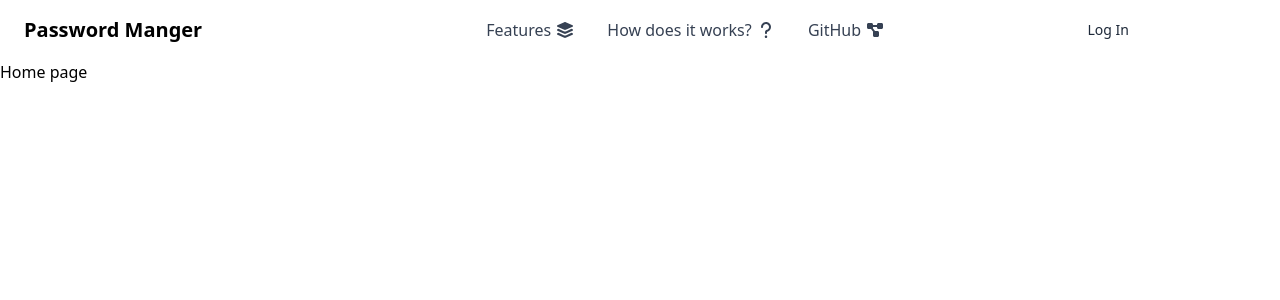
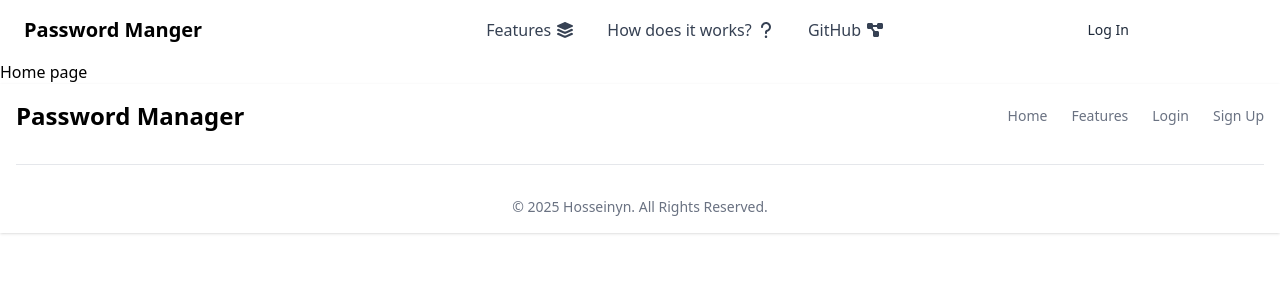
Before and after one commit to hosseinyn/express-react-passwordManager, a React (Vite) app in the folder frontend/: page / in a window 1280 px wide. Shown: the top 300 px of the page. Built offline with nearby package versions, Linux system fonts and the light colour scheme.

Commit message:
Add footer

```diff
--- a/frontend/src/App.jsx
+++ b/frontend/src/App.jsx
@@ -1,6 +1,7 @@
 import { BrowserRouter , Routes , Route } from "react-router-dom"
 
 import Header from "./components/Header"
+import Footer from "./components/Footer"
 import Home from "./pages/Home"
 
 function App() {
@@ -10,6 +11,7 @@ function App() {
     <Routes>
       <Route path="/" element={<Home />} />
     </Routes>
+    <Footer />
     </BrowserRouter>
   )
 }
--- /dev/null
+++ b/frontend/src/components/Footer.jsx
@@ -0,0 +1,49 @@
+import { Link } from "react-router-dom";
+import { Link as ScrollLink } from "react-scroll";
+
+const Footer = () => {
+  return (
+    <footer className="bg-white shadow-sm dark:bg-gray-700">
+      <div className="mx-aut p-4 omd:py-8">
+        <div className="sm:flex sm:items-center sm:justify-between">
+            <span className="self-center text-2xl font-semibold whitespace-nowrap dark:text-white">
+              Password Manager
+            </span>
+          <ul className="flex flex-wrap items-center mb-6 text-sm font-medium text-gray-500 sm:mb-0 dark:text-gray-400">
+            <li>
+              <Link to="/" className="hover:underline me-4 md:me-6">
+                Home
+              </Link>
+            </li>
+            <li>
+              <ScrollLink to="features" smooth={true} duration={200} className="hover:underline me-4 md:me-6 cursor-pointer">
+                Features
+              </ScrollLink>
+            </li>
+            <li>
+              <Link to="/login" className="hover:underline me-4 md:me-6">
+                Login
+              </Link>
+            </li>
+            <li>
+              <Link to="/signup" className="hover:underline">
+                Sign Up
+              </Link>
+            </li>
+          </ul>
+        </div>
+        <hr className="my-6 border-gray-200 sm:mx-auto dark:border-gray-700 lg:my-8" />
+        <span className="block text-sm text-gray-500 sm:text-center dark:text-gray-400">
+          © 2025{" "}
+          <a href="https://github.com/hosseinyn" className="hover:underline">
+            Hosseinyn
+          </a>
+          . All Rights Reserved.
+        </span>
+      </div>
+    </footer>
+  );
+};
+
+
+export default Footer;
```
